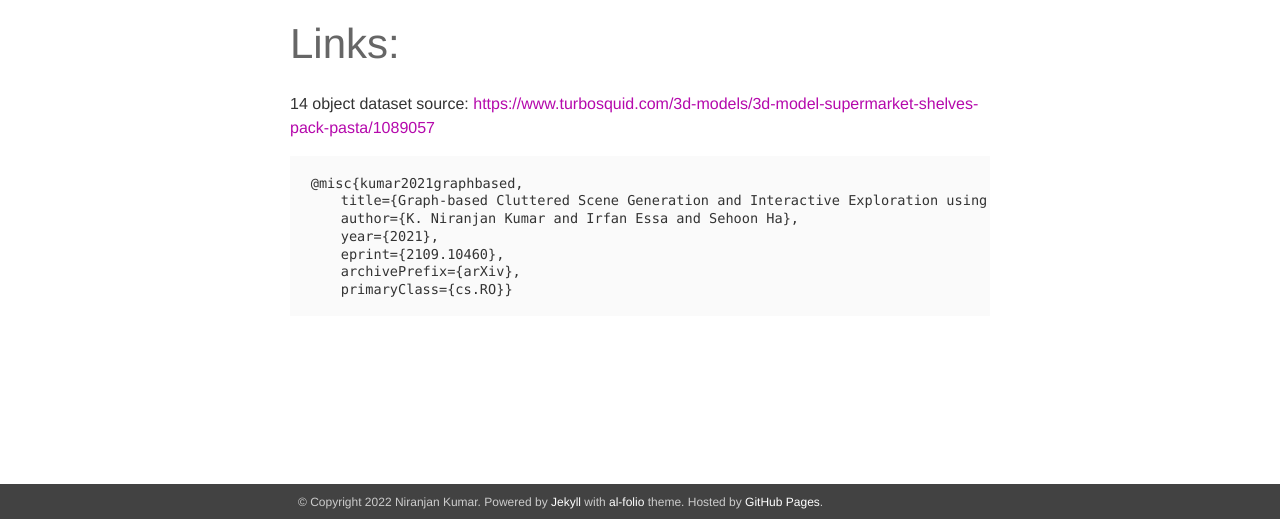
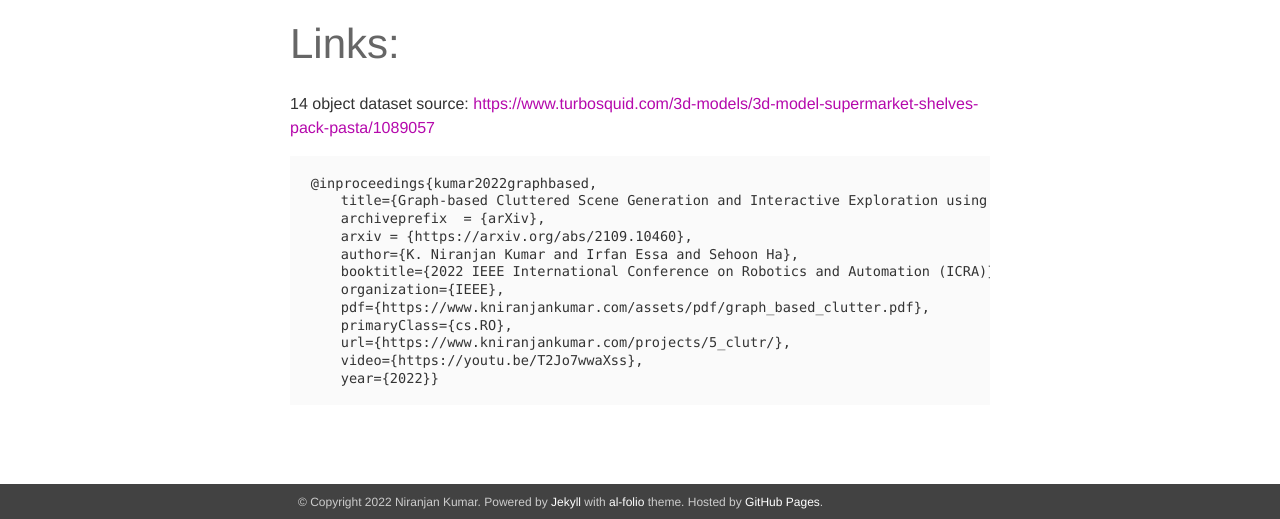
Before and after one commit to kniranjankumar/pre_2024_website, a Jekyll site: the page built from _projects/5_clutr.markdown, in a window 1280 px wide and 900 px high, scrolled down 1265 px, cut to the strip 381-900 px from the top of the window. Built offline with Jekyll 4.4.1, drawn with Linux system fonts in a browser that asks for light colours; nearby versions of some CDN libraries.

Commit message:
updating citation

```diff
--- a/_projects/5_clutr.markdown
+++ b/_projects/5_clutr.markdown
@@ -29,10 +29,15 @@ Below is a list of all the grammar rules used in our experiments (7 objects)
 
 
 
-    @misc{kumar2021graphbased,
+    @inproceedings{kumar2022graphbased,
         title={Graph-based Cluttered Scene Generation and Interactive Exploration using Deep Reinforcement Learning},
+        archiveprefix  = {arXiv},
+        arxiv = {https://arxiv.org/abs/2109.10460},
         author={K. Niranjan Kumar and Irfan Essa and Sehoon Ha},
-        year={2021},
-        eprint={2109.10460},
-        archivePrefix={arXiv},
-        primaryClass={cs.RO}}
+        booktitle={2022 IEEE International Conference on Robotics and Automation (ICRA)},
+        organization={IEEE},
+        pdf={https://www.kniranjankumar.com/assets/pdf/graph_based_clutter.pdf},
+        primaryClass={cs.RO},
+        url={https://www.kniranjankumar.com/projects/5_clutr/},
+        video={https://youtu.be/T2Jo7wwaXss},
+        year={2022}}
```
